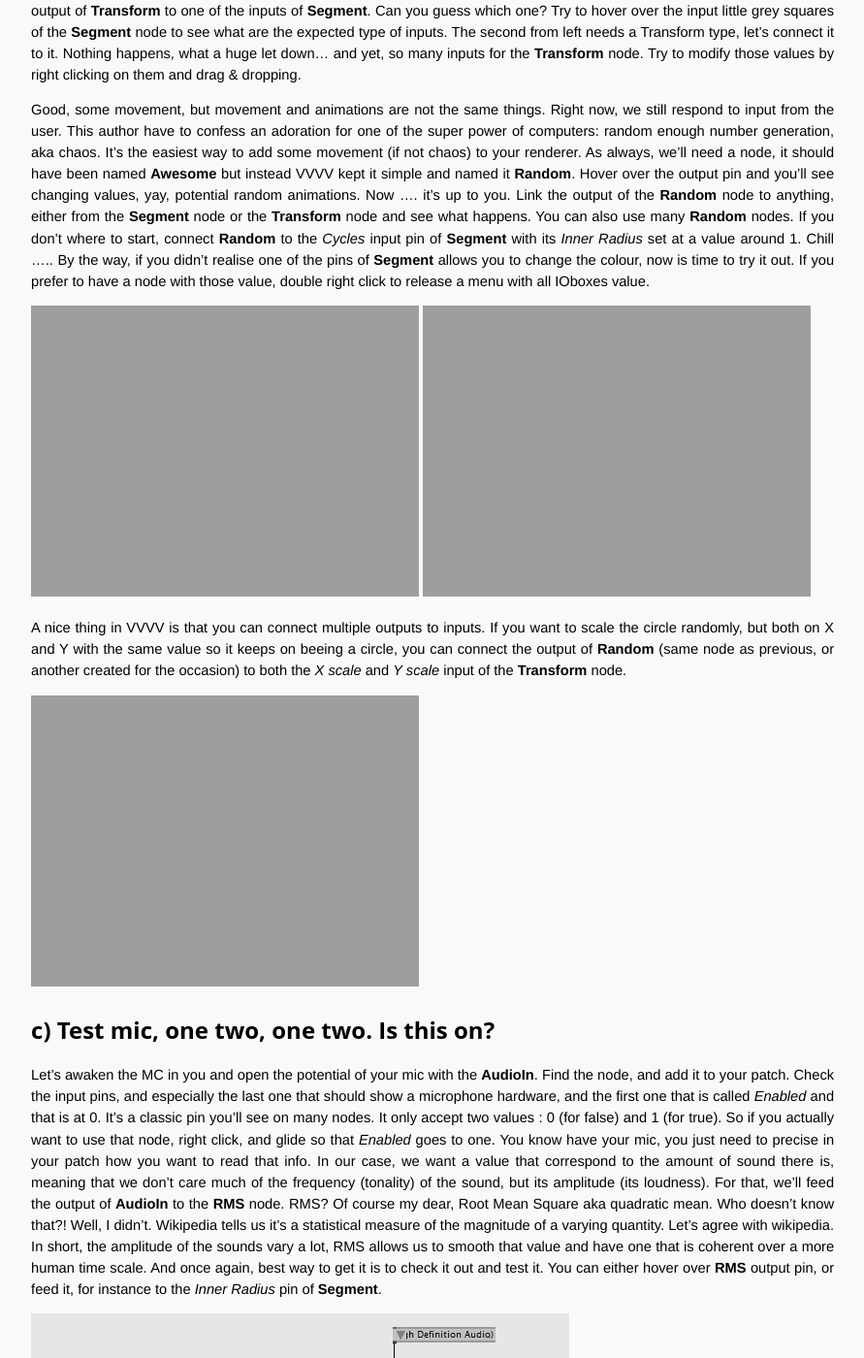
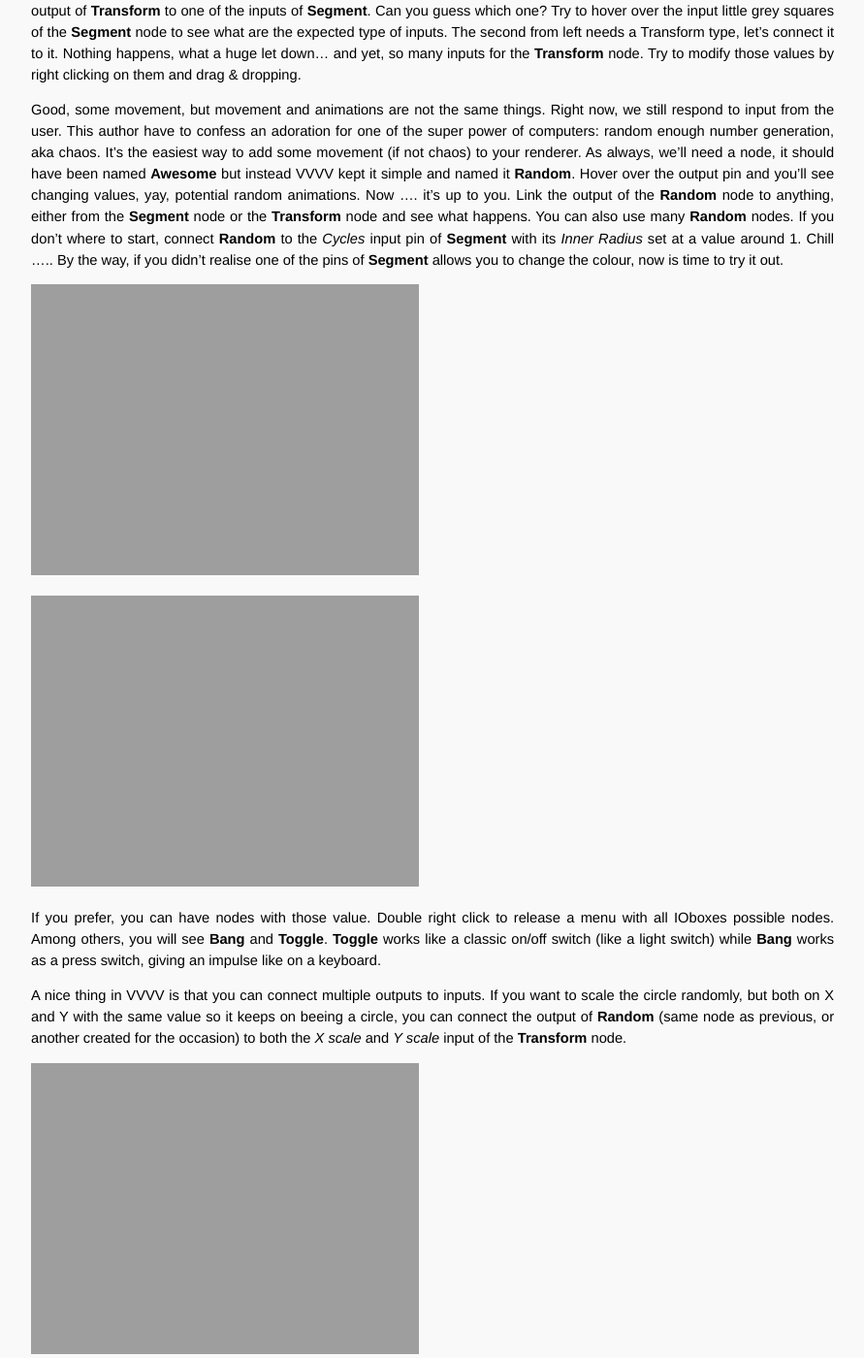
Before and after one commit to OpenTechSchool-Brussels/interactive-installations-with-VVVV, a Jekyll site: the page built from Getting-to-know-your-canvas.markdown, in a window 1280 px wide and 1400 px high, scrolled down 2448 px. Shown: the whole window at 97% size, without its empty margins (324-1215 px from the left). Built offline with Jekyll 4.4.1, drawn with Linux system fonts in a browser that asks for light colours; Markdown is read by kramdown in place of the engine named in the settings.

Commit message:
Update Getting-to-know-your-canvas.markdown

```diff
--- a/Getting-to-know-your-canvas.markdown
+++ b/Getting-to-know-your-canvas.markdown
@@ -37,11 +37,13 @@ By the way, the patch might not always look as you want. You can left click on a
 ##b) A bit of movement
 So... Where is the circle? Check. Where is the love? Still in process. Let's at least have a bit of life and movement already. The segment node is a kind of graphic primitive, it defines what you draw, but not where you draw it. This is because the "where" can be applied to a lot of different objects, so VVVV have a generic node for that. If you learn how to move a segment you can move anything. For that, we need the node **Transform (2d)**. Double click on it to make it appear. Now we need to apply the output of **Transform** to one of the inputs of **Segment**. Can you guess which one? Try to hover over the input little grey squares of the **Segment** node to see what are the expected type of inputs. The second from left needs a Transform type, let's connect it to it. Nothing happens, what a huge let down... and yet, so many inputs for the **Transform** node. Try to modify those values by right clicking on them and drag & dropping.
 
-Good, some movement, but movement and animations are not the same things. Right now, we still respond to input from the user. This author have to confess an adoration for one of the super power of computers: random enough number generation, aka chaos. It's the easiest way to add some movement (if not chaos) to your renderer. As always, we'll need a node, it should have been named **Awesome** but instead VVVV kept it simple and named it **Random**. Hover over the output pin and you'll see changing values, yay, potential random animations. Now .... it's up to you. Link the output of the **Random** node to anything, either from the **Segment** node or the **Transform** node and see what happens. You can also use many **Random** nodes. If you don't where to start, connect **Random** to the *Cycles* input pin of **Segment** with its *Inner Radius* set at a value around 1. Chill ..... By the way, if you didn't realise one of the pins of **Segment** allows you to change the colour, now is time to try it out. If you prefer to have a node with those value, double right click to release a menu with all IOboxes value.
+Good, some movement, but movement and animations are not the same things. Right now, we still respond to input from the user. This author have to confess an adoration for one of the super power of computers: random enough number generation, aka chaos. It's the easiest way to add some movement (if not chaos) to your renderer. As always, we'll need a node, it should have been named **Awesome** but instead VVVV kept it simple and named it **Random**. Hover over the output pin and you'll see changing values, yay, potential random animations. Now .... it's up to you. Link the output of the **Random** node to anything, either from the **Segment** node or the **Transform** node and see what happens. You can also use many **Random** nodes. If you don't where to start, connect **Random** to the *Cycles* input pin of **Segment** with its *Inner Radius* set at a value around 1. Chill ..... By the way, if you didn't realise one of the pins of **Segment** allows you to change the colour, now is time to try it out.
 
 ![](assets/Illu02.JPG)
+
 ![](assets/Illu02b.JPG)
 
+If you prefer, you can have nodes with those value. Double right click to release a menu with all IOboxes possible nodes. Among others, you will see **Bang** and **Toggle**. **Toggle** works like a classic on/off switch (like a light switch) while **Bang** works as a press switch, giving an impulse like on a keyboard.
 
 A nice thing in VVVV is that you can connect multiple outputs to inputs. If you want to scale the circle randomly, but both on X and Y with the same value so it keeps on beeing a circle, you can connect the output of **Random** (same node as previous, or another created for the occasion) to both the *X scale* and *Y scale* input of the **Transform** node.
 
@@ -80,6 +82,7 @@ Ok, but what if we're demanding and want to see both circles and text at the sam
 Now you can add your text. Go test the whole she-bang.
 
 ![](assets/Ex03-01.JPG)
+
 [Patch 03: next station...](assets/Ex03.v4p)
 
 
```
